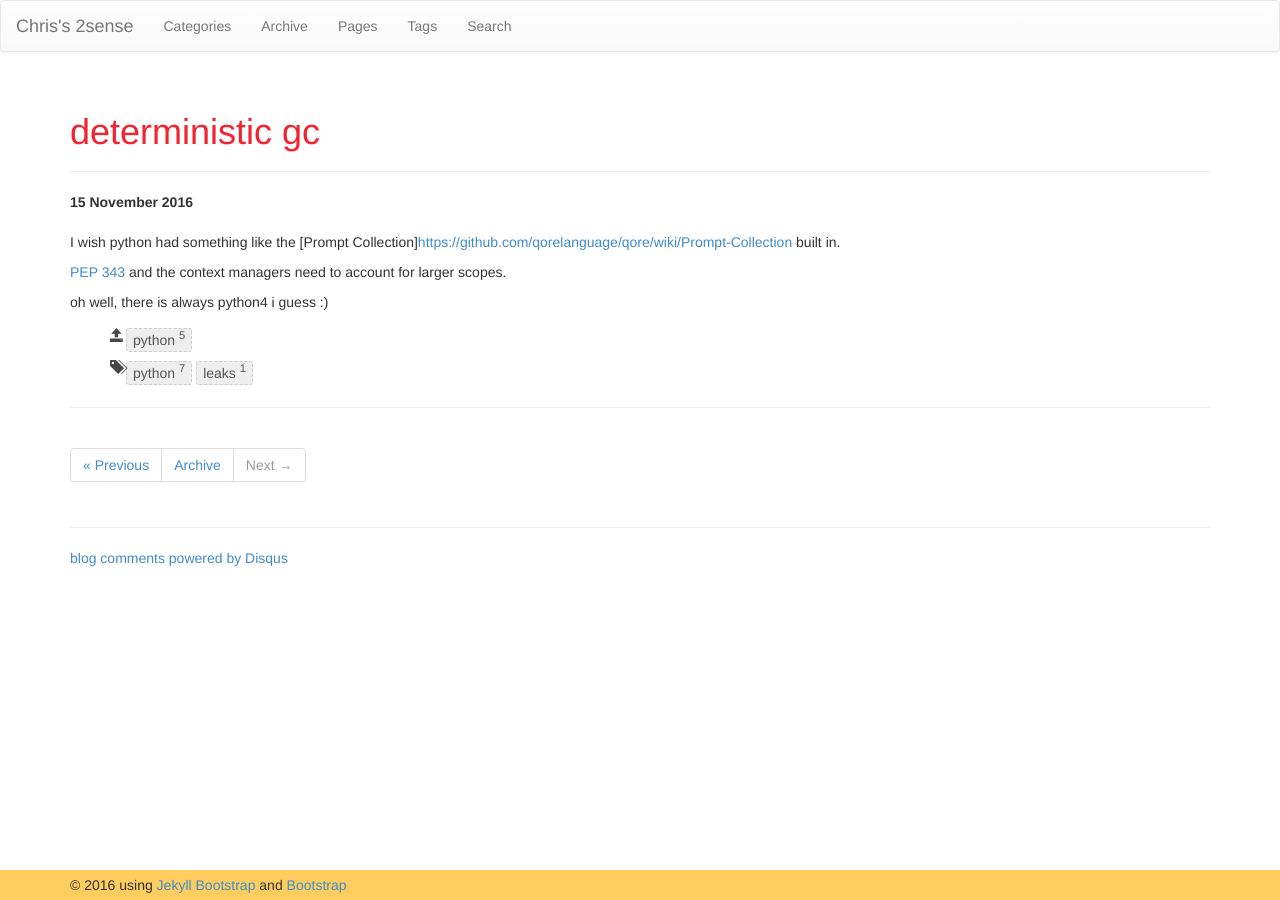
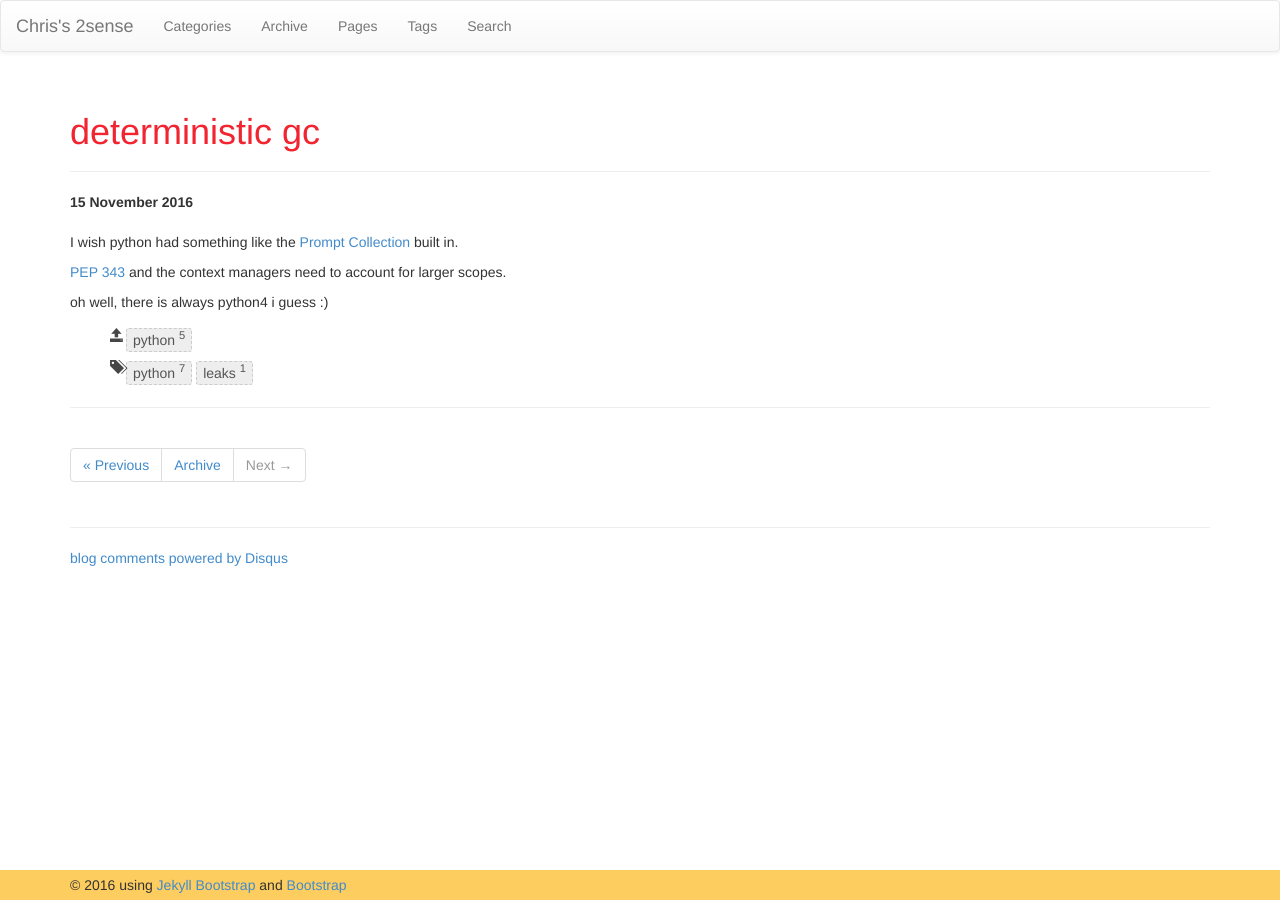
Before and after one commit to faizanvahevaria/chrisamow.github.io, a Jekyll site: the page built from _posts/2016-11-15-deterministic-gc.md, in a window 1280 px wide. Built offline with Jekyll 4.4.1, drawn with Linux system fonts in a browser that asks for light colours; nearby versions of some CDN libraries; comment, search, counter and statistics services are not loaded.

Commit message:
blog content

```diff
--- a/_posts/2016-11-15-deterministic-gc.md
+++ b/_posts/2016-11-15-deterministic-gc.md
@@ -6,7 +6,7 @@ tags: [python, leaks]
 comments: true
 ---
 {% include JB/setup %}
-I wish python had something like the [Prompt Collection]<https://github.com/qorelanguage/qore/wiki/Prompt-Collection> built in.
+I wish python had something like the [Prompt Collection](https://github.com/qorelanguage/qore/wiki/Prompt-Collection) built in.
 
 [PEP 343](https://www.python.org/dev/peps/pep-0343/) and the context managers need to account for larger scopes.
 
```
